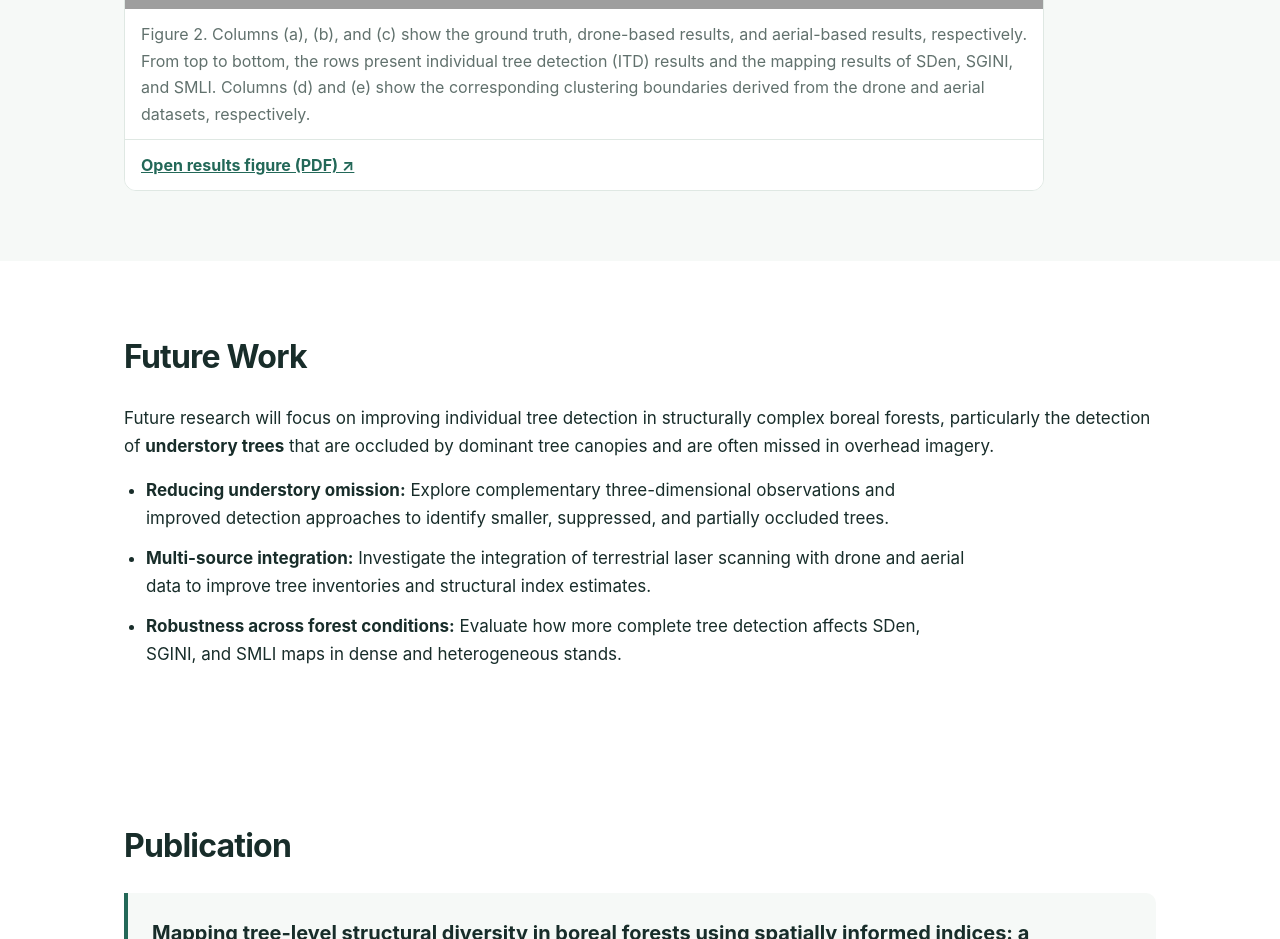
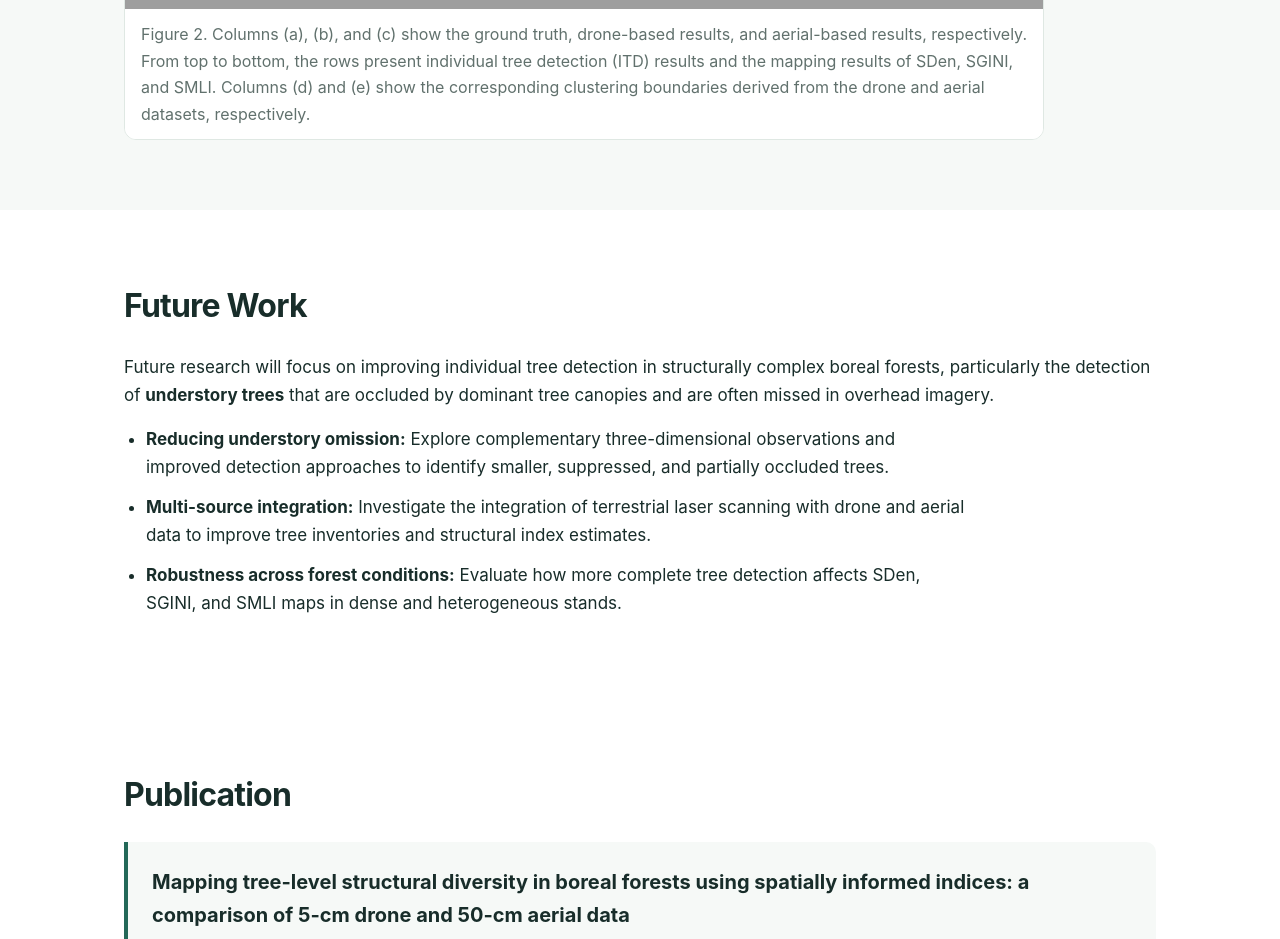
Before and after one commit to zmaomia/ForSD-remote-sensing, a plain HTML site: page index.html in a window 1280 px wide. Shown: the part 3240-4179 px from the top of the page. Drawn offline with Linux system fonts and the light colour scheme; grey boxes are pictures that could not be loaded.

Commit message:
Update index.html

```diff
--- a/index.html
+++ b/index.html
@@ -164,7 +164,7 @@
           <figure class="figure image-figure">
             <img class="research-image" src="assets/figures/Compare_mapping2.png" alt="Comparison of forest structure mapping and clustering using drone and aerial data" loading="lazy">
             <figcaption>Figure 2. Columns (a), (b), and (c) show the ground truth, drone-based results, and aerial-based results, respectively. From top to bottom, the rows present individual tree detection (ITD) results and the mapping results of SDen, SGINI, and SMLI. Columns (d) and (e) show the corresponding clustering boundaries derived from the drone and aerial datasets, respectively.</figcaption>
-            <div class="figure-tools"><a href="assets/figures/Compare_mapping2.pdf" target="_blank" rel="noopener noreferrer">Open results figure (PDF) ↗</a></div>
+
           </figure>
         </div>
       </div>
```
